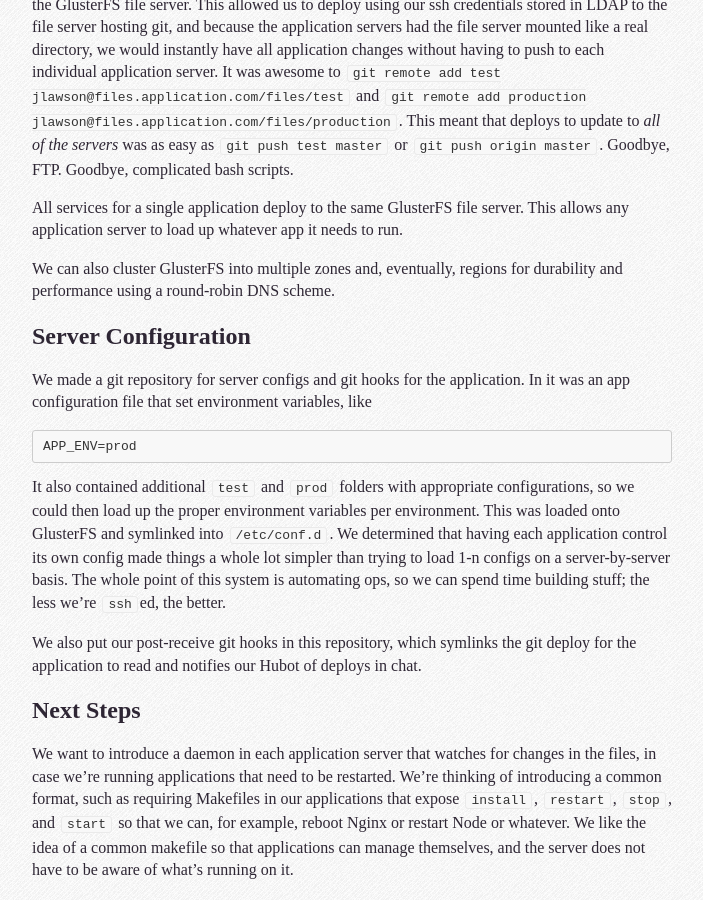
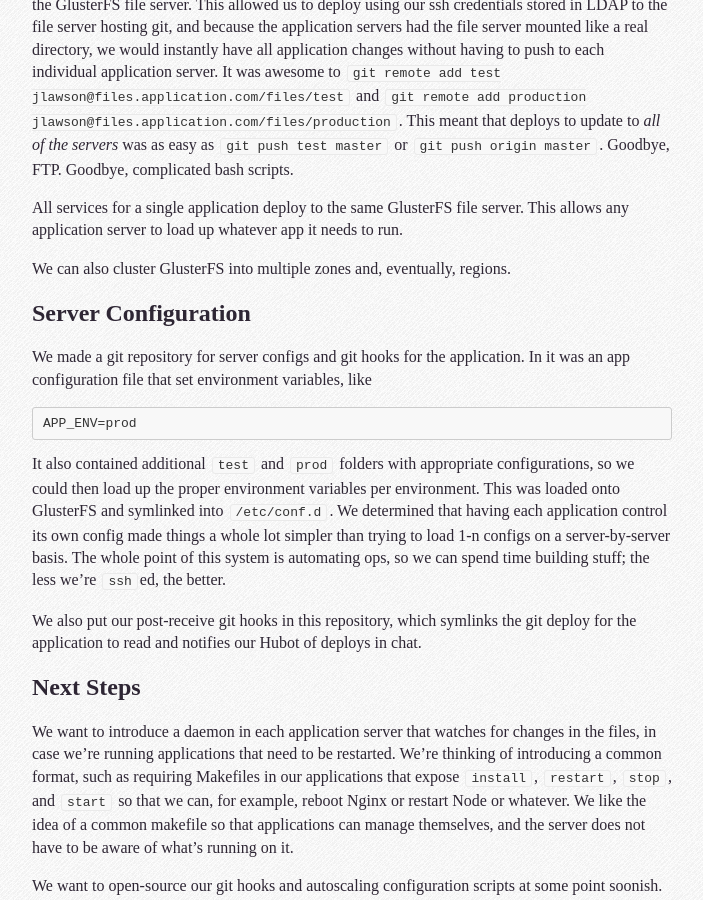
Before and after one commit to ajacksified/ajacksified.github.com, a Jekyll site: the page built from _posts/2013-02-06-glusterfs-autoscaling-gentoo-ops.markdown, in a window 1280 px wide and 900 px high, scrolled down 1491 px. Shown: the whole window, without its empty margins (288-991 px from the left). Built offline with Jekyll 4.4.1, drawn with Linux system fonts in a browser that asks for light colours; Markdown is read by kramdown in place of the engine named in the settings; comment, search, counter and statistics services are not loaded.

Commit message:
autoscaling update

```diff
--- a/_posts/2013-02-06-glusterfs-autoscaling-gentoo-ops.markdown
+++ b/_posts/2013-02-06-glusterfs-autoscaling-gentoo-ops.markdown
@@ -88,8 +88,7 @@
 All services for a single application deploy to the same GlusterFS file server.
 This allows any application server to load up whatever app it needs to run.
 
-We can also cluster GlusterFS into multiple zones and, eventually, regions for
-durability and performance using a round-robin DNS scheme.
+We can also cluster GlusterFS into multiple zones and, eventually, regions.
 
 ## Server Configuration
 
```
